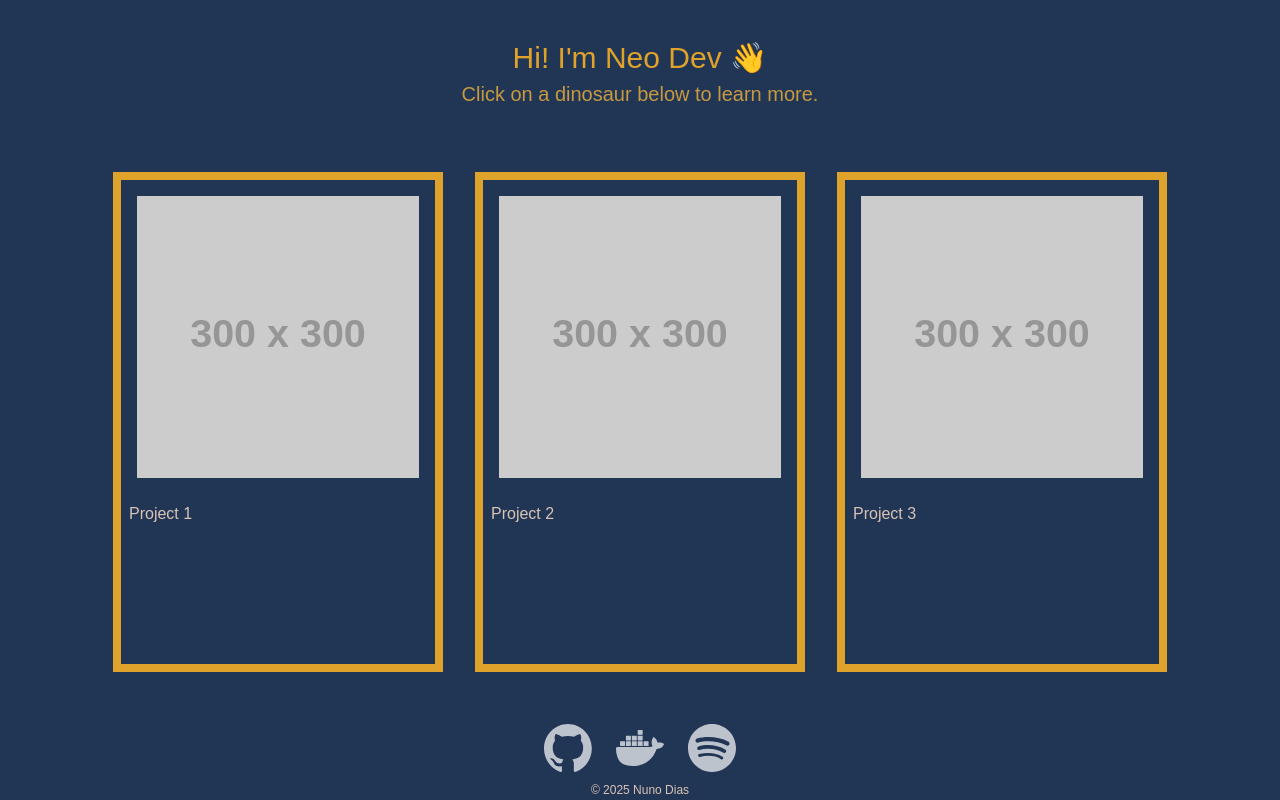
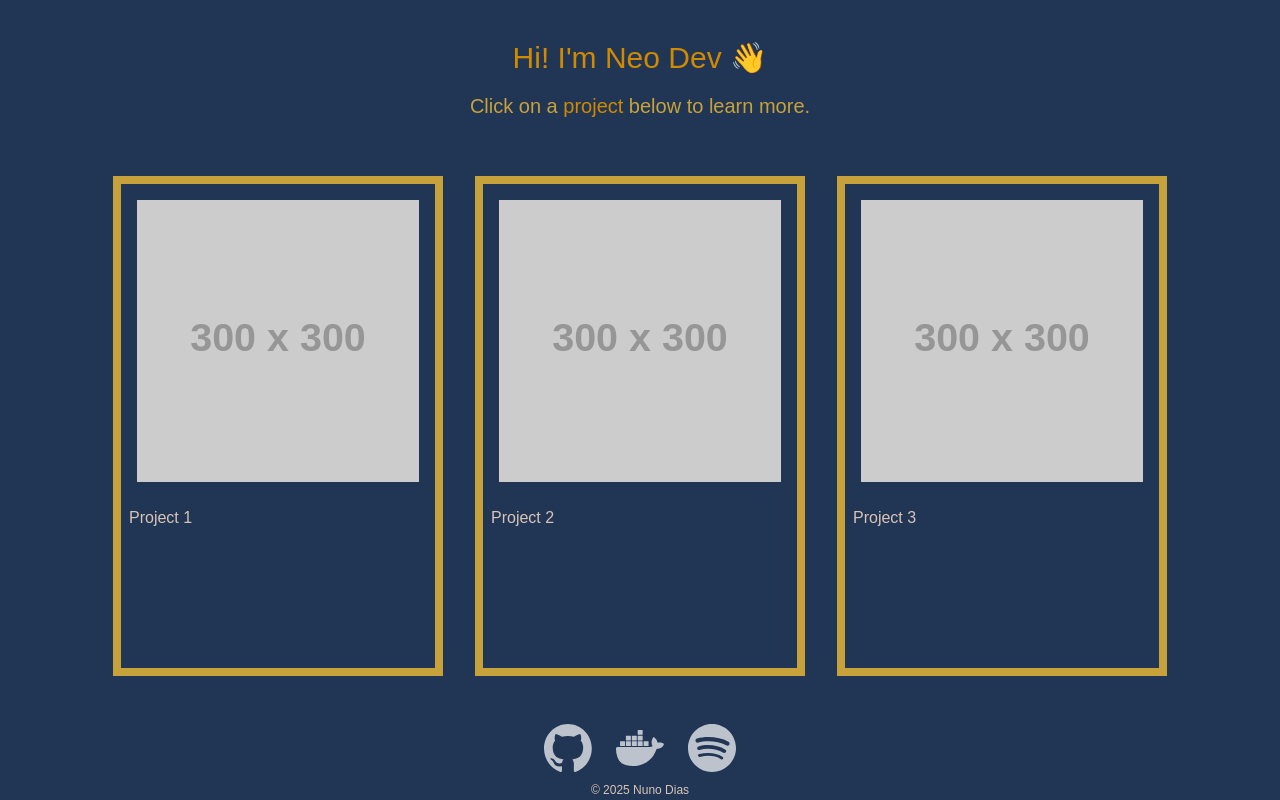
Before and after one commit to N4fta/neo-dev.org, a Next.js app: page / in a window 1280 px wide. Built offline with nearby package versions, Linux system fonts and the light colour scheme.

Commit message:
Fixed typo

```diff
--- a/app/globals.css
+++ b/app/globals.css
@@ -6,8 +6,8 @@
   --background: #213555;
   --background-secondary: #3e5879;
   --foreground: #d8c4b6;
-  --color-primary: #dfa32c;
-  --color-secondary: #c79a41;
+  --color-primary: #cf8a00;
+  --color-secondary: #c7a23b;
   --color-terciary: #3e5879;
   --color-quaternary: #213555;
 }
@@ -63,7 +63,7 @@ li {
 .home-grid .home-grid-item {
   /* Make them a card deck?? */
   aspect-ratio: 0.66;
-  @apply flex flex-col w-full border-8 border-primary;
+  @apply flex flex-col w-full border-8 border-secondary;
   @apply lg:w-[330px] lg:h-[500px];
 }
 
--- a/app/page.tsx
+++ b/app/page.tsx
@@ -18,8 +18,11 @@ export default function Home() {
 
   return (
     <main>
-      <h1>Hi! I'm Neo Dev 👋</h1>
-      <h3 className="pb-14">Click on a dinosaur below to learn more.</h3>
+      <h1 className="pb-4">Hi! I'm Neo Dev 👋</h1>
+      <h3 className="pb-12">
+        Click on a <span className="text-primary">project</span> below to learn
+        more.
+      </h3>
       <div className="home-grid">
         {projects.map((project: Project) => {
           return (
```
